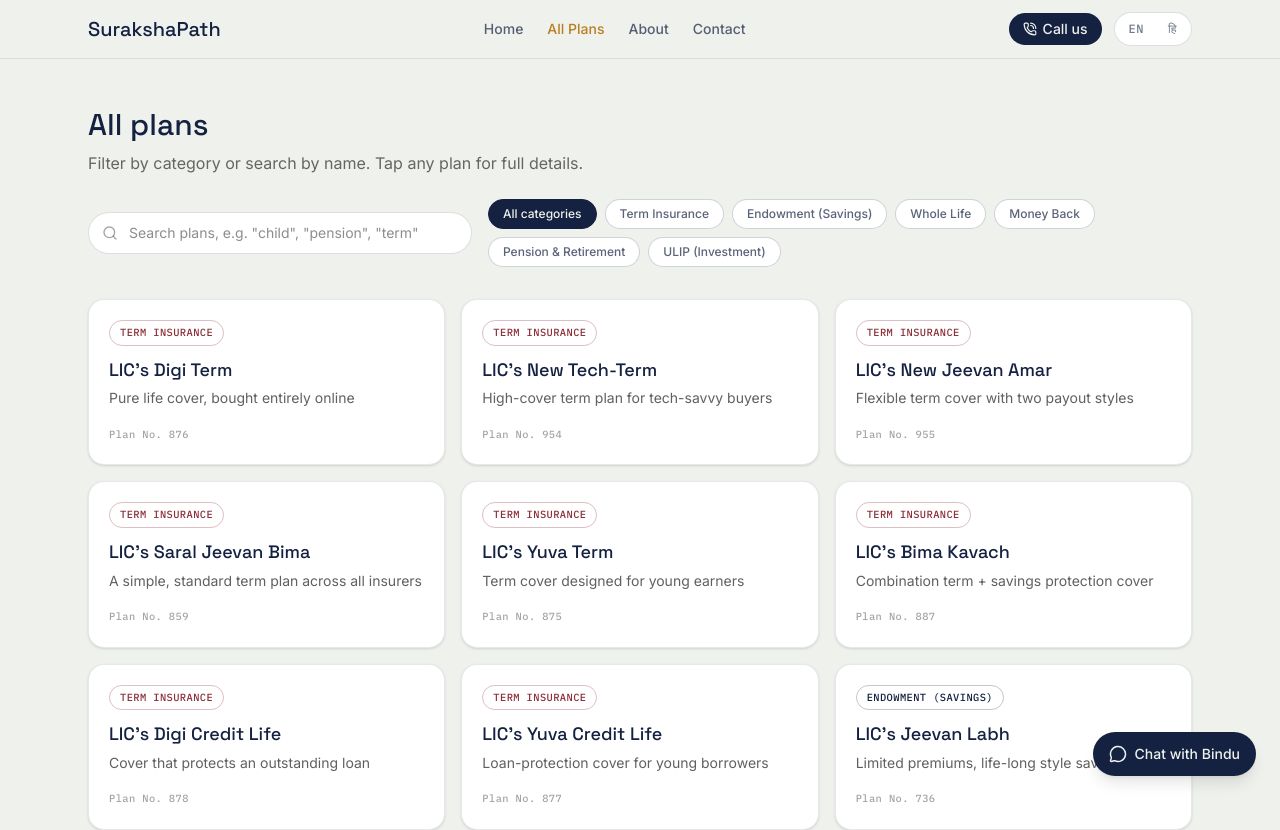
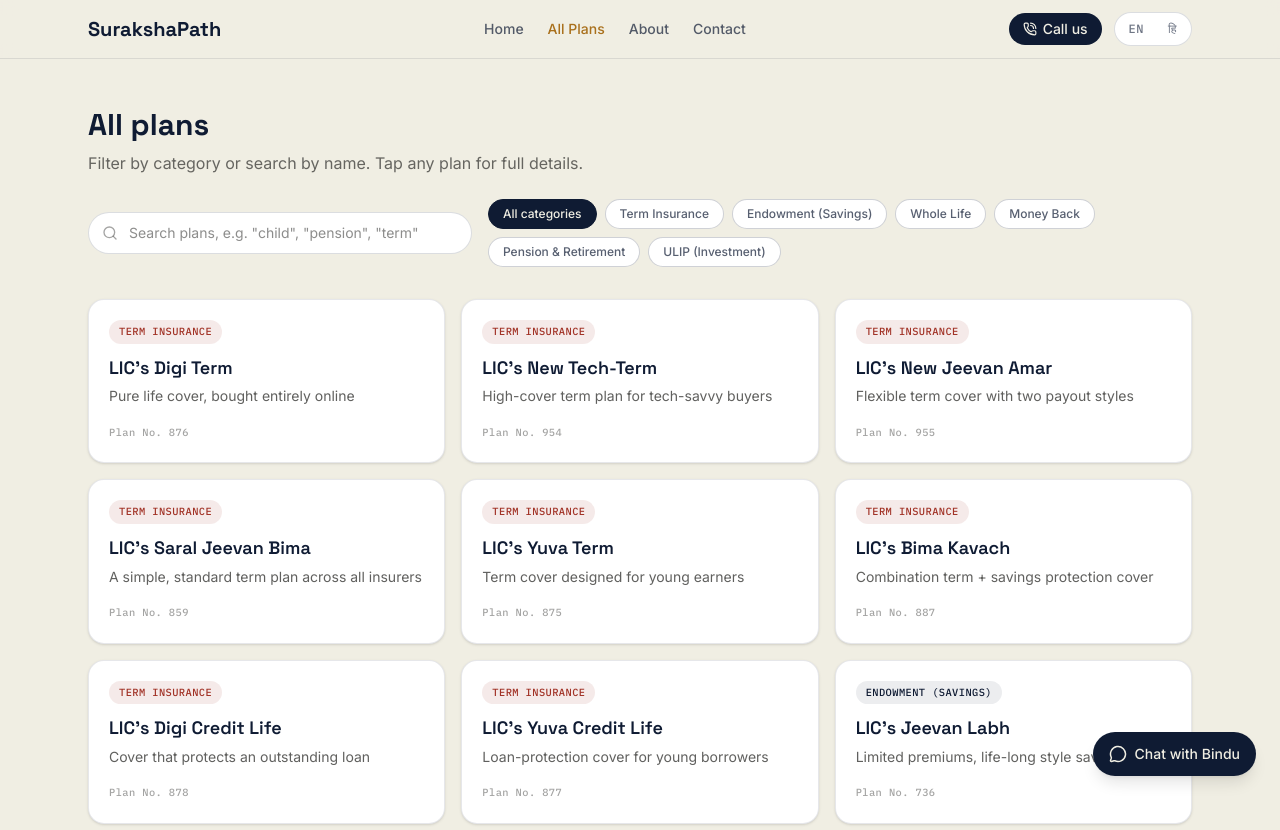
Before and after one commit to sinhaaakash25/FInancialSevaIndia, a React (Vite) app: page /plans in a window 1280 px wide. Shown: the top 830 px of the page. Built offline with nearby package versions, Linux system fonts and the light colour scheme.

Commit message:
Fix invalid Tailwind font-weight classes; deepen theme palette and category badge styling; clean up dead code in recommendation engine

```diff
--- a/src/chatbot/engine.js
+++ b/src/chatbot/engine.js
@@ -46,16 +46,10 @@
 export function recommendPlans({ need, age, budget }) {
   let candidates = PLANS.filter((p) => p.idealFor.includes(need));
 
-  // Age-based nudges: senior citizens toward pension/term, young toward term/ULIP
+  // Age-based nudge: senior citizens lean toward pension/term plans
   if (age === 'above60') {
-    candidates = candidates.filter((p) => ['pension', 'term'].includes(p.category)).length
-      ? candidates.filter((p) => ['pension', 'term'].includes(p.category))
-      : candidates;
-  }
-  if (age === 'below30' && need === 'savings') {
-    candidates = candidates.some((p) => p.category === 'ulip')
-      ? candidates
-      : candidates;
+    const seniorFriendly = candidates.filter((p) => ['pension', 'term'].includes(p.category));
+    if (seniorFriendly.length) candidates = seniorFriendly;
   }
 
   // Budget-based nudge: low budget favours term plans (cheapest per rupee of cover)
--- a/src/components/CategoryTile.jsx
+++ b/src/components/CategoryTile.jsx
@@ -12,7 +12,7 @@
       className="ledger-rules flex flex-col justify-between rounded-2xl border border-navy/10 bg-white/60 p-5 transition-transform hover:-translate-y-0.5"
     >
       <div>
-        <h3 className="font-display text-base font-600 text-navy">{t(category.labelKey)}</h3>
+        <h3 className="font-display text-base font-semibold text-navy">{t(category.labelKey)}</h3>
         <p className="mt-1 text-sm text-ink/60">{t(`${category.labelKey}.desc`)}</p>
       </div>
       <div className="mt-4 font-mono-tag text-xs text-ink/40">{count} {count === 1 ? 'plan' : 'plans'}</div>
--- a/src/components/ChatWidget.jsx
+++ b/src/components/ChatWidget.jsx
@@ -140,11 +140,11 @@
           {/* Header */}
           <div className="flex items-center justify-between bg-navy px-4 py-3 text-paper">
             <div className="flex items-center gap-2.5">
-              <div className="flex h-9 w-9 items-center justify-center rounded-full bg-marigold font-display text-sm font-700 text-navy">
+              <div className="flex h-9 w-9 items-center justify-center rounded-full bg-marigold font-display text-sm font-bold text-navy">
                 B
               </div>
               <div>
-                <div className="font-display text-sm font-600 leading-tight">{t('chat.name')}</div>
+                <div className="font-display text-sm font-semibold leading-tight">{t('chat.name')}</div>
                 <div className="text-[0.7rem] text-paper/60 leading-tight">{t('chat.role')}</div>
               </div>
             </div>
--- a/src/components/Footer.jsx
+++ b/src/components/Footer.jsx
@@ -8,7 +8,7 @@
       <div className="mx-auto max-w-6xl px-4 py-10 sm:px-6">
         <div className="grid gap-8 sm:grid-cols-3">
           <div>
-            <div className="font-display text-lg font-700 text-paper">{t('brand')}</div>
+            <div className="font-display text-lg font-bold text-paper">{t('brand')}</div>
             <p className="mt-2 text-sm text-paper/60">{t('brand.tag')}</p>
           </div>
           <div>
--- a/src/components/Navbar.jsx
+++ b/src/components/Navbar.jsx
@@ -21,7 +21,7 @@
     <header className="sticky top-0 z-40 border-b border-navy/10 bg-paper/95 backdrop-blur-sm">
       <div className="mx-auto flex max-w-6xl items-center justify-between gap-4 px-4 py-3 sm:px-6">
         <Link to="/" className="flex items-baseline gap-2">
-          <span className="font-display text-xl font-700 text-navy">{t('brand')}</span>
+          <span className="font-display text-xl font-bold text-navy">{t('brand')}</span>
         </Link>
 
         <nav className="hidden items-center gap-6 md:flex">
--- a/src/components/PlanCard.jsx
+++ b/src/components/PlanCard.jsx
@@ -3,13 +3,13 @@
 import { ArrowUpRight } from 'lucide-react';
 
 const CATEGORY_ACCENT = {
-  term: 'text-maroon border-maroon/30',
-  endowment: 'text-navy border-navy/25',
-  wholeLife: 'text-navy border-navy/25',
-  moneyBack: 'text-marigold-dark border-marigold/40',
-  pension: 'text-green border-green/30',
-  ulip: 'text-green border-green/30',
-  rider: 'text-maroon border-maroon/30',
+  term: 'text-maroon bg-maroon/10',
+  endowment: 'text-navy bg-navy/8',
+  wholeLife: 'text-navy bg-navy/8',
+  moneyBack: 'text-marigold-dark bg-marigold/15',
+  pension: 'text-green bg-green/10',
+  ulip: 'text-green bg-green/10',
+  rider: 'text-maroon bg-maroon/10',
 };
 
 export default function PlanCard({ plan, stamped = false }) {
@@ -24,14 +24,14 @@
     >
       <div>
         <div className="flex items-center justify-between gap-2">
-          <span className={`rounded-full border px-2.5 py-1 font-mono-tag text-[0.65rem] uppercase ${accent}`}>
+          <span className={`rounded-full px-2.5 py-1 font-mono-tag text-[0.65rem] uppercase ${accent}`}>
             {t(`cat.${plan.category}`)}
           </span>
           {stamped && (
-            <span className="stamp text-green">{lang === 'hi' ? 'सुझाया' : 'matched'}</span>
+            <span className="stamp">{lang === 'hi' ? 'सुझाया' : 'matched'}</span>
           )}
         </div>
-        <h3 className="mt-3 font-display text-lg font-600 leading-snug text-navy">
+        <h3 className="mt-3 font-display text-lg font-semibold leading-snug text-navy">
           {plan.name[lang]}
         </h3>
         <p className="mt-1.5 text-sm text-ink/70">{plan.tagline[lang]}</p>
--- a/src/index.css
+++ b/src/index.css
@@ -2,14 +2,14 @@
 @import "tailwindcss";
 
 @theme {
-  --color-navy: #142140;
-  --color-navy-light: #24345c;
-  --color-paper: #eef1ec;
-  --color-paper-line: #d7ddd3;
-  --color-marigold: #e2a13a;
-  --color-marigold-dark: #b97e21;
-  --color-maroon: #8c2f39;
-  --color-green: #2f6f4f;
+  --color-navy: #0f1b33;
+  --color-navy-light: #1f2f52;
+  --color-paper: #f0eee3;
+  --color-paper-line: #d9d4c2;
+  --color-marigold: #e8a53a;
+  --color-marigold-dark: #a9701c;
+  --color-maroon: #a13226;
+  --color-green: #276148;
   --color-ink: #1c1c1a;
 
   --font-display: 'Space Grotesk', sans-serif;
@@ -51,7 +51,8 @@
 }
 
 .stamp {
-  border: 2.5px solid currentColor;
+  border: 2.5px solid var(--color-maroon);
+  color: var(--color-maroon);
   border-radius: 6px;
   transform: rotate(-3deg);
   display: inline-flex;
--- a/src/pages/About.jsx
+++ b/src/pages/About.jsx
@@ -4,7 +4,7 @@
   const { t } = useTranslation();
   return (
     <div className="mx-auto max-w-2xl px-4 py-16 sm:px-6">
-      <h1 className="font-display text-3xl font-700 text-navy">{t('about.title')}</h1>
+      <h1 className="font-display text-3xl font-bold text-navy">{t('about.title')}</h1>
       <p className="mt-5 leading-relaxed text-ink/75">{t('about.body1')}</p>
       <p className="mt-4 leading-relaxed text-ink/75">{t('about.body2')}</p>
       <p className="mt-4 leading-relaxed text-ink/75">{t('about.body3')}</p>
--- a/src/pages/Contact.jsx
+++ b/src/pages/Contact.jsx
@@ -27,7 +27,7 @@
 
   return (
     <div className="mx-auto max-w-xl px-4 py-16 sm:px-6">
-      <h1 className="font-display text-3xl font-700 text-navy">{t('contact.title')}</h1>
+      <h1 className="font-display text-3xl font-bold text-navy">{t('contact.title')}</h1>
       <p className="mt-2 text-ink/65">{t('contact.subtitle')}</p>
 
       <form onSubmit={onSubmit} className="mt-8 space-y-4">
--- a/src/pages/Home.jsx
+++ b/src/pages/Home.jsx
@@ -15,7 +15,7 @@
           <span className="font-mono-tag inline-block rounded-full border border-navy/20 bg-white px-3 py-1 text-[0.7rem] uppercase text-navy/60">
             {t('home.hero.eyebrow')}
           </span>
-          <h1 className="mt-5 max-w-2xl font-display text-4xl font-700 leading-[1.1] text-navy sm:text-5xl">
+          <h1 className="mt-5 max-w-2xl font-display text-4xl font-bold leading-[1.1] text-navy sm:text-5xl">
             {t('home.hero.title')}
           </h1>
           <p className="mt-4 max-w-xl text-lg text-ink/70">{t('home.hero.subtitle')}</p>
@@ -40,7 +40,7 @@
       {/* Categories */}
       <section className="mx-auto max-w-6xl px-4 py-14 sm:px-6">
         <div className="flex items-end justify-between">
-          <h2 className="font-display text-2xl font-600 text-navy">{t('home.categories.title')}</h2>
+          <h2 className="font-display text-2xl font-semibold text-navy">{t('home.categories.title')}</h2>
           <Link to="/plans" className="text-sm font-medium text-marigold-dark hover:underline">
             {t('home.categories.viewAll')}
           </Link>
@@ -55,12 +55,12 @@
       {/* Why */}
       <section className="border-y border-navy/10 bg-white/50">
         <div className="mx-auto max-w-6xl px-4 py-14 sm:px-6">
-          <h2 className="font-display text-2xl font-600 text-navy">{t('home.why.title')}</h2>
+          <h2 className="font-display text-2xl font-semibold text-navy">{t('home.why.title')}</h2>
           <div className="mt-6 grid gap-6 sm:grid-cols-3">
             {[1, 2, 3].map((i) => (
               <div key={i}>
                 <div className="font-mono-tag text-xs text-marigold-dark">0{i}</div>
-                <h3 className="mt-2 font-display text-base font-600 text-navy">{t(`home.why.${i}.title`)}</h3>
+                <h3 className="mt-2 font-display text-base font-semibold text-navy">{t(`home.why.${i}.title`)}</h3>
                 <p className="mt-1.5 text-sm text-ink/65">{t(`home.why.${i}.body`)}</p>
               </div>
             ))}
@@ -71,7 +71,7 @@
       {/* Chat CTA */}
       <section id="chat-hint" className="mx-auto max-w-6xl px-4 py-16 sm:px-6">
         <div className="rounded-3xl bg-navy px-6 py-10 text-center text-paper sm:px-14">
-          <h2 className="font-display text-2xl font-600 sm:text-3xl">{t('home.cta.title')}</h2>
+          <h2 className="font-display text-2xl font-semibold sm:text-3xl">{t('home.cta.title')}</h2>
           <p className="mx-auto mt-3 max-w-lg text-paper/70">{t('home.cta.body')}</p>
           <p className="mt-6 inline-flex items-center gap-2 rounded-full bg-marigold px-5 py-3 text-sm font-medium text-navy">
             <MessageCircle size={16} /> {t('home.cta.button')} — {t('chat.launcher')} ↘
@@ -85,7 +85,7 @@
 function Stat({ value, label }) {
   return (
     <div>
-      <div className="font-display text-2xl font-700 text-navy">{value}+</div>
+      <div className="font-display text-2xl font-bold text-navy">{value}+</div>
       <div className="text-xs text-ink/55">{label}</div>
     </div>
   );
--- a/src/pages/PlanDetail.jsx
+++ b/src/pages/PlanDetail.jsx
@@ -27,10 +27,10 @@
       </Link>
 
       <div className="ledger-rules mt-6 rounded-2xl border border-navy/10 bg-white p-6 sm:p-8">
-        <span className="font-mono-tag inline-block rounded-full border border-navy/20 px-2.5 py-1 text-[0.65rem] uppercase text-navy/60">
+        <span className="font-mono-tag inline-block rounded-full bg-navy/8 px-2.5 py-1 text-[0.65rem] uppercase text-navy">
           {t(`cat.${plan.category}`)}
         </span>
-        <h1 className="mt-4 font-display text-2xl font-700 leading-snug text-navy sm:text-3xl">
+        <h1 className="mt-4 font-display text-2xl font-bold leading-snug text-navy sm:text-3xl">
           {plan.name[lang]}
         </h1>
         <p className="mt-2 text-lg text-ink/70">{plan.tagline[lang]}</p>
@@ -80,7 +80,7 @@
   return (
     <div>
       <div className="text-[0.65rem] uppercase text-ink/40">{label}</div>
-      <div className={`mt-0.5 text-sm font-600 text-navy ${mono ? 'font-mono-tag' : ''}`}>{value}</div>
+      <div className={`mt-0.5 text-sm font-semibold text-navy ${mono ? 'font-mono-tag' : ''}`}>{value}</div>
     </div>
   );
 }
--- a/src/pages/Plans.jsx
+++ b/src/pages/Plans.jsx
@@ -37,7 +37,7 @@
 
   return (
     <div className="mx-auto max-w-6xl px-4 py-12 sm:px-6">
-      <h1 className="font-display text-3xl font-700 text-navy">{t('plans.title')}</h1>
+      <h1 className="font-display text-3xl font-bold text-navy">{t('plans.title')}</h1>
       <p className="mt-2 max-w-xl text-ink/65">{t('plans.subtitle')}</p>
 
       <div className="mt-6 flex flex-col gap-4 sm:flex-row sm:items-center sm:justify-between">
@@ -75,13 +75,13 @@
 
       {activeCategory === 'all' && !query && (
         <div className="mt-16 rounded-2xl border border-navy/10 bg-white p-6">
-          <h2 className="font-display text-lg font-600 text-navy">{t('riders.title')}</h2>
+          <h2 className="font-display text-lg font-semibold text-navy">{t('riders.title')}</h2>
           <p className="mt-1 text-sm text-ink/60">{t('riders.subtitle')}</p>
           <div className="mt-5 grid gap-3 sm:grid-cols-2 lg:grid-cols-3">
             {RIDERS.map((r) => (
               <div key={r.id} className="rounded-xl border border-navy/10 p-3.5">
                 <div className="font-mono-tag text-[0.65rem] text-ink/40">UIN {r.uin}</div>
-                <div className="mt-1 font-display text-sm font-600 text-navy">{r.name[lang]}</div>
+                <div className="mt-1 font-display text-sm font-semibold text-navy">{r.name[lang]}</div>
                 <p className="mt-1 text-xs text-ink/60">{r.note[lang]}</p>
               </div>
             ))}
```
